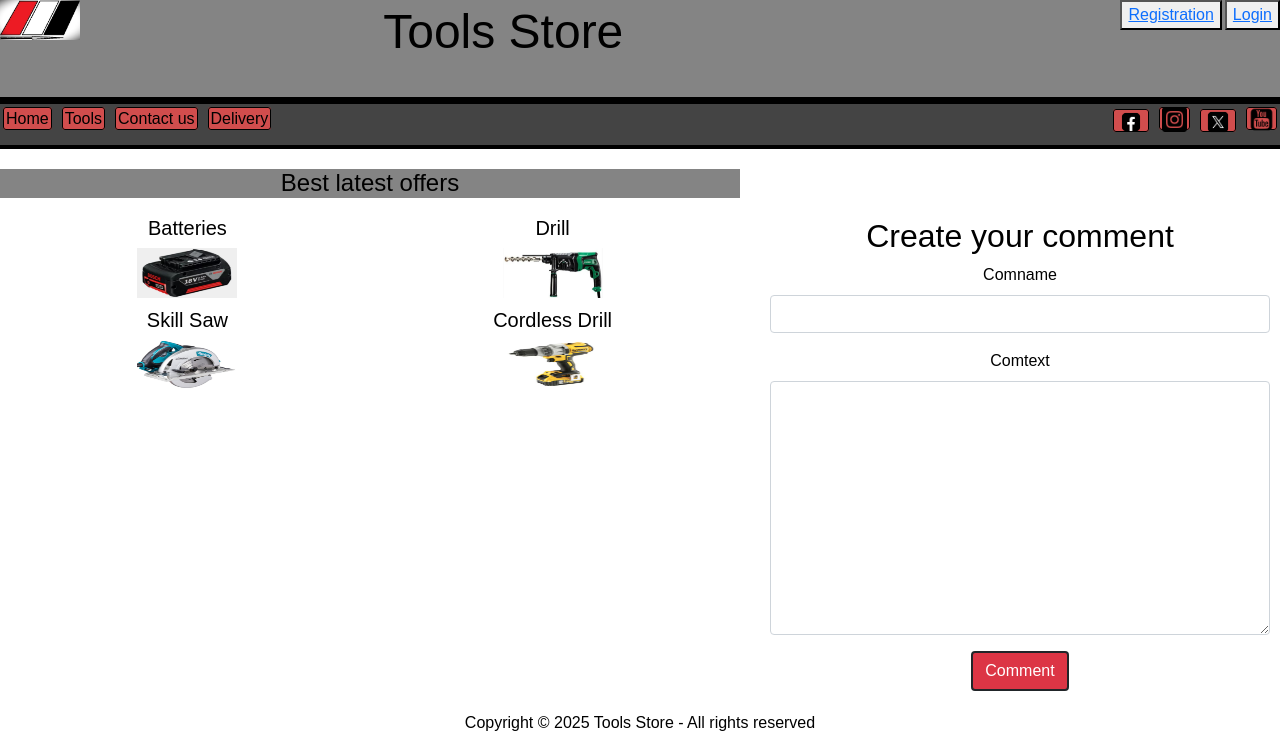
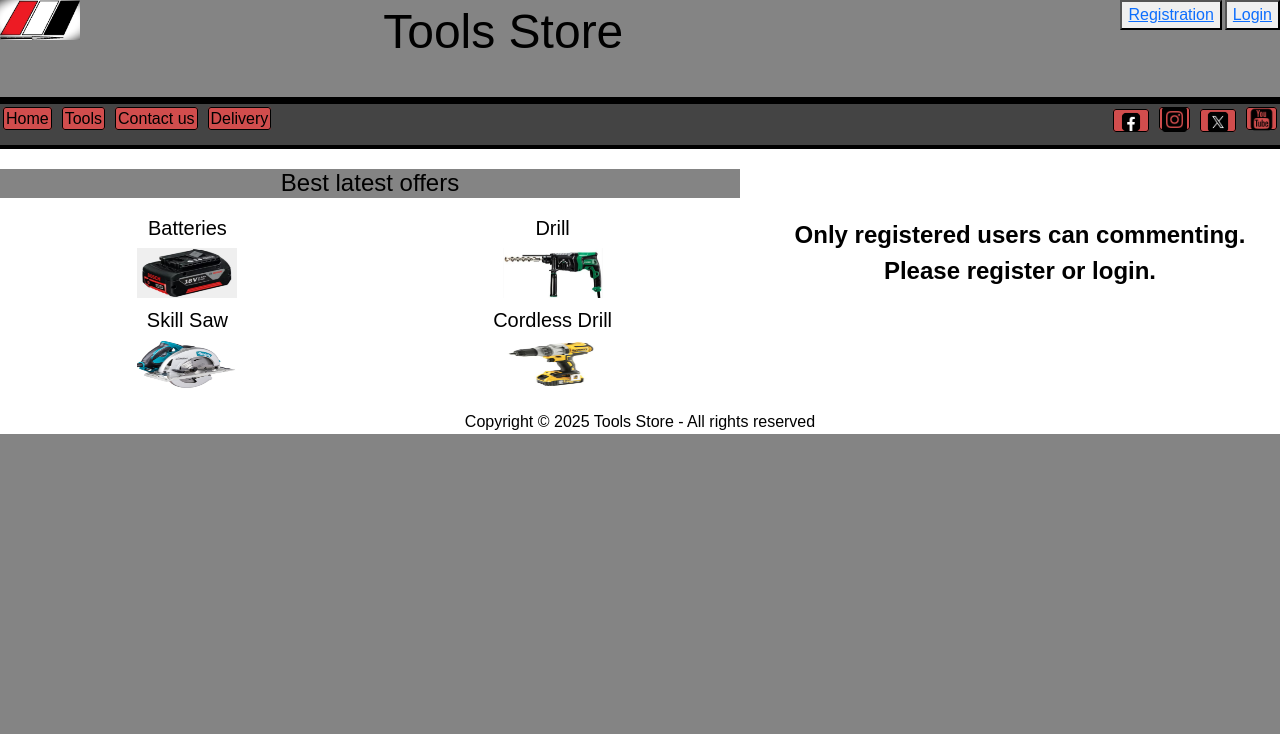
Before and after one commit to DimDeveloper18/Frameworks-Assignment1, a Django app: page /comment/create/ in a window 1280 px wide. Shown: the top 734 px of the page. Run offline with Django 5.2, Linux system fonts and the light colour scheme; some libraries are stand-ins or nearby versions.

Commit message:
Created 'ifelse' statement template and 'ul', 'li' elements added to 'else' template for message to unreg. users. Bootstrap styling also added to 'ul' element.

```diff
--- a/tools_store/products_store/templates/products_store/comment_form.html
+++ b/tools_store/products_store/templates/products_store/comment_form.html
@@ -2,6 +2,7 @@
 {% load static %}
 {% load crispy_forms_tags %}
 {% block main %}
+    {% if user.is_authenticated %}
         <section>
             <form method="POST">
                     {% csrf_token %}
@@ -12,4 +13,10 @@
                         </div>
                 </form>
         </section>
-{% endblock main%}
+        {% else %}
+            <ul class="list-unstyled fs-4 fw-bold">
+                <li>Only registered users can commenting.</li>
+                <li>Please register or login.</li>
+            </ul>
+    {% endif %}
+{% endblock main %}
```
Lines whose indentation alone changed are shown as unchanged.
